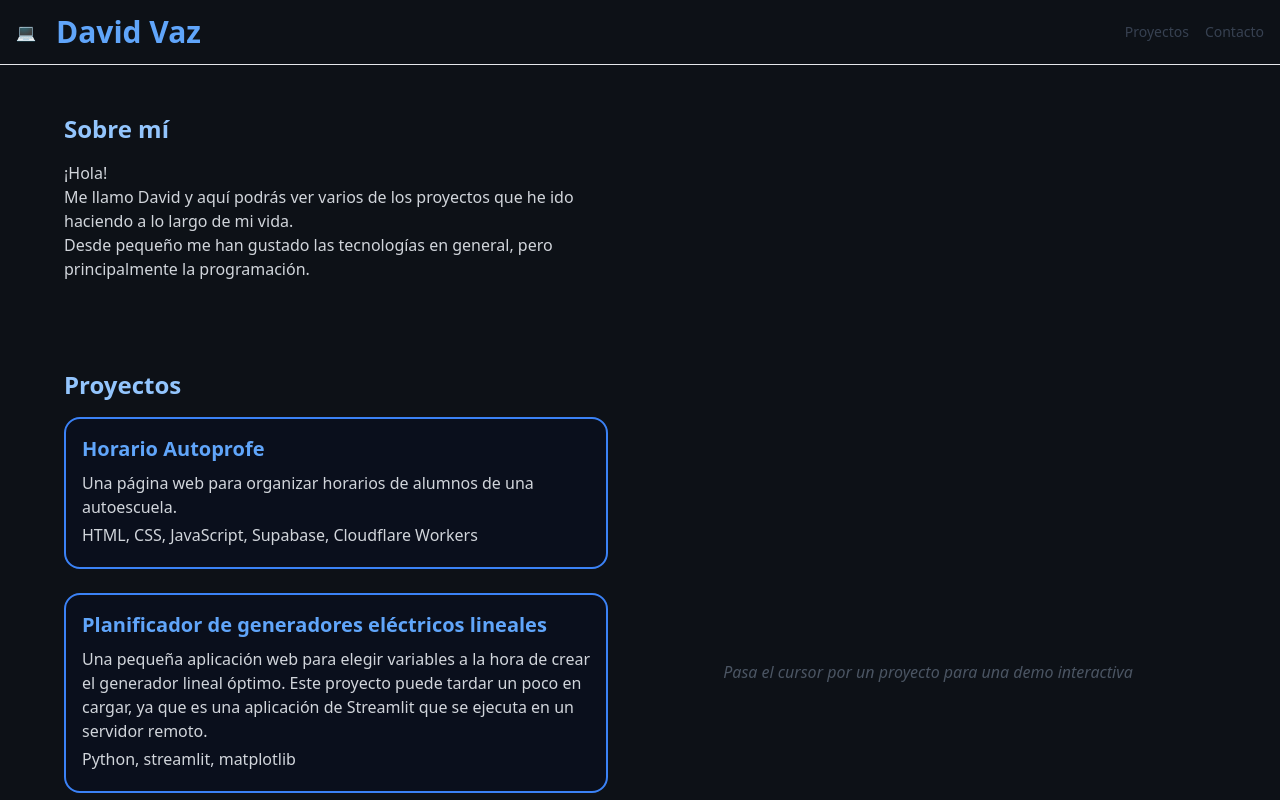
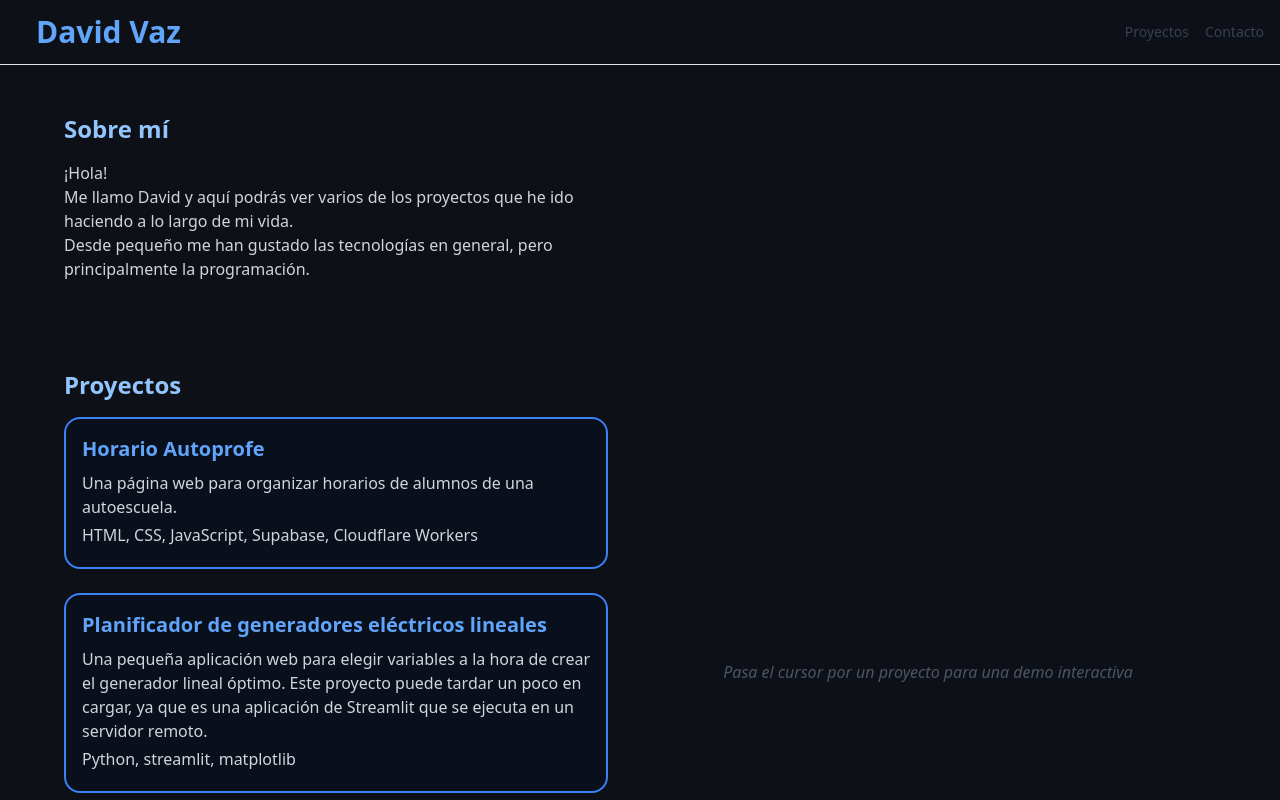
Before and after one commit to Davivp23/DavidVaz, a React (Vite) app: page / in a window 1280 px wide. Shown: the top 800 px of the page. Built offline with nearby package versions, Linux system fonts and the light colour scheme.

Commit message:
Remove logo emoji from Header component for consistency

```diff
--- a/src/components/Header.jsx
+++ b/src/components/Header.jsx
@@ -6,7 +6,7 @@ export default function Header() {
       <div className="container mx-auto flex h-16 items-center justify-between px-4">
         {/* Logo o nombre */}
         <a href="/" className="flex items-center gap-5">
-          <span>💻</span>
+          <span></span>
           <span className="text-3xl font-bold text-blue-400">David Vaz</span>
         </a>
 
```
